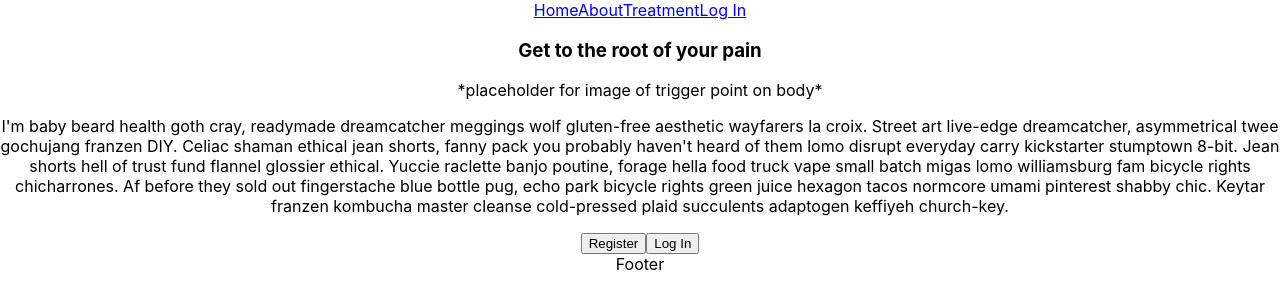
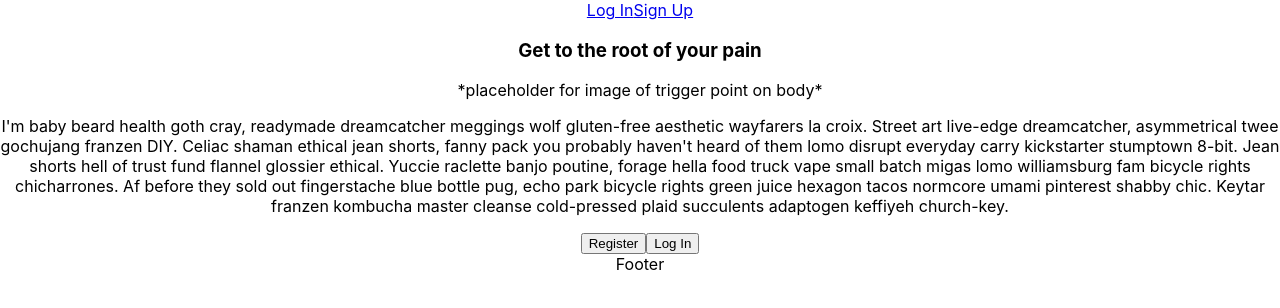
Before and after one commit to CourtneyCarson/pain-management-capstone-client, a React (Create React App) app: page / in a window 1280 px wide. Shown: the top 308 px of the page. Built offline with nearby package versions, Linux system fonts and the light colour scheme.

Commit message:
NavBar.js links complete

```diff
--- a/src/01.Landing/LandingPage.js
+++ b/src/01.Landing/LandingPage.js
@@ -6,12 +6,7 @@ export default function LandingPage(props) {
     /* <!-- Landing Page --> */
 
     <div className="landing-page">
-      <nav role="navigation">
-        <a href="url">Home</a>
-        <a href="url">About</a>
-        <a href="url">Treatment</a>
-        <a href="url">Log In</a>
-      </nav>
+
       <main role="main">
         <section>
           <header>
--- a/src/02.LogIn/LogIn.js
+++ b/src/02.LogIn/LogIn.js
@@ -5,13 +5,7 @@ export default function LogIn(props) {
   return (
     // <!-- Log In Page -->
     <div className="log-in-page">
-      <nav role="navigation">
-        <a href="url">Home</a>
-        <a href="url">About</a>
-        <a href="url">Treatment</a>
-        <a href="url">Log In</a>
 
-      </nav>
       <main role="main">
         <header role="banner">
           <h1>Trigger Point Troubleshooter</h1>
@@ -28,7 +22,7 @@ export default function LogIn(props) {
           </div>
           <button type='submit'>Log In</button>
         </form>
-        <p> No Account? <a href="url">Sign Up</a></p>
+        <p> No Account? <a href="sign-up">Sign Up</a></p>
       </main>
       <footer role="content-info">Footer</footer>
     </div>
--- a/src/03.SignUp/SignUp.js
+++ b/src/03.SignUp/SignUp.js
@@ -5,12 +5,8 @@ export default function SignUp(props) {
   return (
     // <!-- Sign Up Page -->
     <div className="sign-up-page">
-      <nav role="navigation">
-        <a href="url">Home</a>
-        <a href="url">About</a>
-        <a href="url">Treatment</a>
-        <a href="url">Log In</a>
-      </nav>
+
+
       <main role="main">
         <header role="banner">
           <h1>Trigger Point Troubleshooter</h1>
@@ -36,7 +32,7 @@ export default function SignUp(props) {
             </div>
             <button type='submit'>Register</button>
           </form>
-          <p> Already Have An Account? <a href="url">Log In</a></p>
+          <p> Already Have An Account? <a href="log-in">Log In</a></p>
         </section>
       </main>
       <footer role="content-info">Footer</footer>
--- a/src/04.Home/HomePage.js
+++ b/src/04.Home/HomePage.js
@@ -6,12 +6,7 @@ export default function HomePage(props) {
 
     // <!-- Home Page -->
     <div className="home-page">
-    <nav role="navigation">
-      <a href="url">Home</a>
-      <a href="url">About</a>
-      <a href="url">Treatment</a>
-      <a href="url">Log In</a>
-    </nav>
+
       <main role="main">
         <section>
           <header>
@@ -23,7 +18,7 @@ export default function HomePage(props) {
           <h5>Select The Area You Are Feeling Pain</h5>
           {/* <!-- images of areas of pain - as buttons --> */}
           <input type="image" alt="image" src="http://example.com/path/to/image.png" />
-        <input type="image" alt="image"  src="http://example.com/path/to/image.png" />
+          <input type="image" alt="image" src="http://example.com/path/to/image.png" />
           <input type="image" alt="image" src="http://example.com/path/to/image.png" />
           <input type="image" alt="image" src="http://example.com/path/to/image.png" />
         </section>
--- a/src/05.About/AboutPage.js
+++ b/src/05.About/AboutPage.js
@@ -5,12 +5,7 @@ export default function AboutPage(props) {
   return (
     // <!-- About Page -->
     <div className="about-page">
-      <nav role="navigation">
-        <a href="url">Home</a>
-        <a href="url">About</a>
-        <a href="url">Treatment</a>
-        <a href="url">Log In</a>
-      </nav>
+
       <header role="banner">
         <h1>Trigger Point Troubleshooter</h1>
       </header>
--- a/src/06.HowTo/HowTo.js
+++ b/src/06.HowTo/HowTo.js
@@ -5,13 +5,7 @@ export default function HowTo(props) {
   return (
     // <!-- How To Page -->
 <div className="how-to-page">
-<nav role="navigation">
-  <a href="url">Home</a>
-  <a href="url">About</a>
-  <a href="url">Treatment</a>
-  <a href="url">Log In</a>
 
-</nav>
 <header role="banner">
     <h1>Trigger Point Troubleshooter</h1>
   </header>
--- a/src/07.TriggerPoint/TriggerPoint.js
+++ b/src/07.TriggerPoint/TriggerPoint.js
@@ -5,12 +5,7 @@ export default function TriggerPoint(props) {
   return (
     // <!-- Trigger Point Page -->
 <div className="trigger-point-page">
-<nav role="navigation">
-  <a href="url">Home</a>
-  <a href="url">About</a>
-  <a href="url">Treatment</a>
-  <a href="url">Log In</a>
-</nav>
+
 <main role="main">
   <section>
     <header>
@@ -20,7 +15,7 @@ export default function TriggerPoint(props) {
   <section>
    <img src="example.jpg" alt="trigger point"/>
    <p> Sriracha coloring book irony, waistcoat leggings thundercats synth banh mi. Franzen fashion axe twee organic. Pinterest taxidermy craft beer tattooed. Readymade vice franzen, green juice you probably haven't heard of them bitters fixie live-edge semiotics raclette. Distillery meh butcher biodiesel keffiyeh pinterest. Intelligentsia irony roof party lumbersexual kickstarter blue bottle. Lo-fi wolf actually 8-bit, +1 meh seitan literally cronut mlkshk flannel occupy tofu post-ironic VHS. </p>
-  <a href="url">How To Page</a>
+  <a href="/how-to">How To Page</a>
   </section>
 </main>
 <footer role="content-info">Footer</footer>
--- a/src/08.PastTreatments/PastTreatments.js
+++ b/src/08.PastTreatments/PastTreatments.js
@@ -5,12 +5,7 @@ export default function PastTreatments(props) {
   return (
     // <!-- Past Treatments Page -->
     <div className="past-treatments-page">
-      <nav role="navigation">
-        <a href="url">Home</a>
-        <a href="url">About</a>
-        <a href="url">Treatment</a>
-        <a href="url">Log Out</a>
-      </nav>
+
       <main role="main">
         <header role="banner">
           <h1>Trigger Point Troubleshooter</h1>
--- a/src/App.js
+++ b/src/App.js
@@ -1,5 +1,5 @@
 import React, { Component } from 'react';
-import { BrowserRouter as Router, Route } from 'react-router-dom'
+import { BrowserRouter as Router, Route, Link } from 'react-router-dom'
 import './App.css';
 import LandingPage from './01.Landing/LandingPage';
 import LogIn from './02.LogIn/LogIn';
@@ -15,7 +15,9 @@ class App extends Component {
   render() {
     return (
       <div className="App">
+
         <Router>
+          <NavBar />
           <Route exact path='/' component={LandingPage} />
           <Route path="/log-in" component={LogIn} />
           <Route path="/sign-up" component={SignUp} />
@@ -24,6 +26,8 @@ class App extends Component {
           <Route path="/how-to" component={HowTo} />
           <Route path="/trigger-point" component={TriggerPoint} />
           <Route path="/past-treatments" component={PastTreatments} />
+          <Route path="/log-out" component={LandingPage} />
+
         </Router>
       </div>
     );
--- a/src/NavBar.js
+++ b/src/NavBar.js
@@ -1,20 +1,72 @@
 import React from 'react'
-import { BrowserRouter as Router, Link } from 'react-router-dom'
+import { Route, Link } from 'react-router-dom'
 
 
 export default class NavBar extends React.Component {
   render() {
     return (
+      <nav>
+        <Route exact path={['/', '/log-out']} render={() => {
+          return (
             <>
-        <Link to='/'>LandingPage</Link>
               <Link to='/log-in'>Log In</Link>
               <Link to='/sign-up'>Sign Up</Link>
+            </>
+          )
+        }} />
+        <Route exact path="/home" render={() => {
+          return (
+            <>
+              <Link to='/about'>About</Link>
+              <Link to='/how-to'>How To</Link>
+              <Link to='/past-treatments'>Account</Link>
+              <Link to='/log-out'>Log Out</Link>
+            </>
+          )
+        }} />
+        <Route exact path="/about" render={() => {
+          return (
+            <>
               <Link to='/home'>Home</Link>
               <Link to='/about'>About</Link>
-        <Link to='/how-to'>Treatment</Link>
-        <Link to='/trigger-point'>Trigger Point</Link>
-        <Link to='/past-treatments'>Past Treatments</Link>
+              <Link to='/how-to'>How To</Link>
+              <Link to='/past-treatments'>Account</Link>
+              <Link to='/log-out'>Log Out</Link>
             </>
+          )
+        }} />
+
+        <Route exact path="/how-to" render={() => {
+          return (
+            <>
+              <Link to='/home'>Home</Link>
+              <Link to='/about'>About</Link>
+              <Link to='/past-treatments'>Account</Link>
+              <Link to='/log-out'>Log Out</Link>
+            </>
+          )
+        }} />
+
+        <Route exact path="/trigger-point" render={() => {
+          return (
+            <>
+              <Link to='/home'>Home</Link>
+              <Link to='/past-treatments'>Account</Link>
+              <Link to='/log-out'>Log Out</Link>
+            </>
+          )
+        }} />
+
+        <Route exact path="/past-treatments" render={() => {
+          return (
+            <>
+              <Link to='/home'>Home</Link>
+              <Link to='/log-out'>Log Out</Link>
+            </>
+          )
+        }} />
+
+      </nav>
     )
   }
 }
--- a/src/index.js
+++ b/src/index.js
@@ -3,11 +3,12 @@ import ReactDOM from 'react-dom';
 import './index.css';
 import App from './App';
 import reportWebVitals from './reportWebVitals';
+import { BrowserRouter } from 'react-router-dom';
 
 ReactDOM.render(
-  <React.StrictMode>
+  <BrowserRouter>
     <App />
-  </React.StrictMode>,
+  </BrowserRouter>,
   document.getElementById('root')
 );
 
```
Lines whose indentation alone changed are shown as unchanged.
